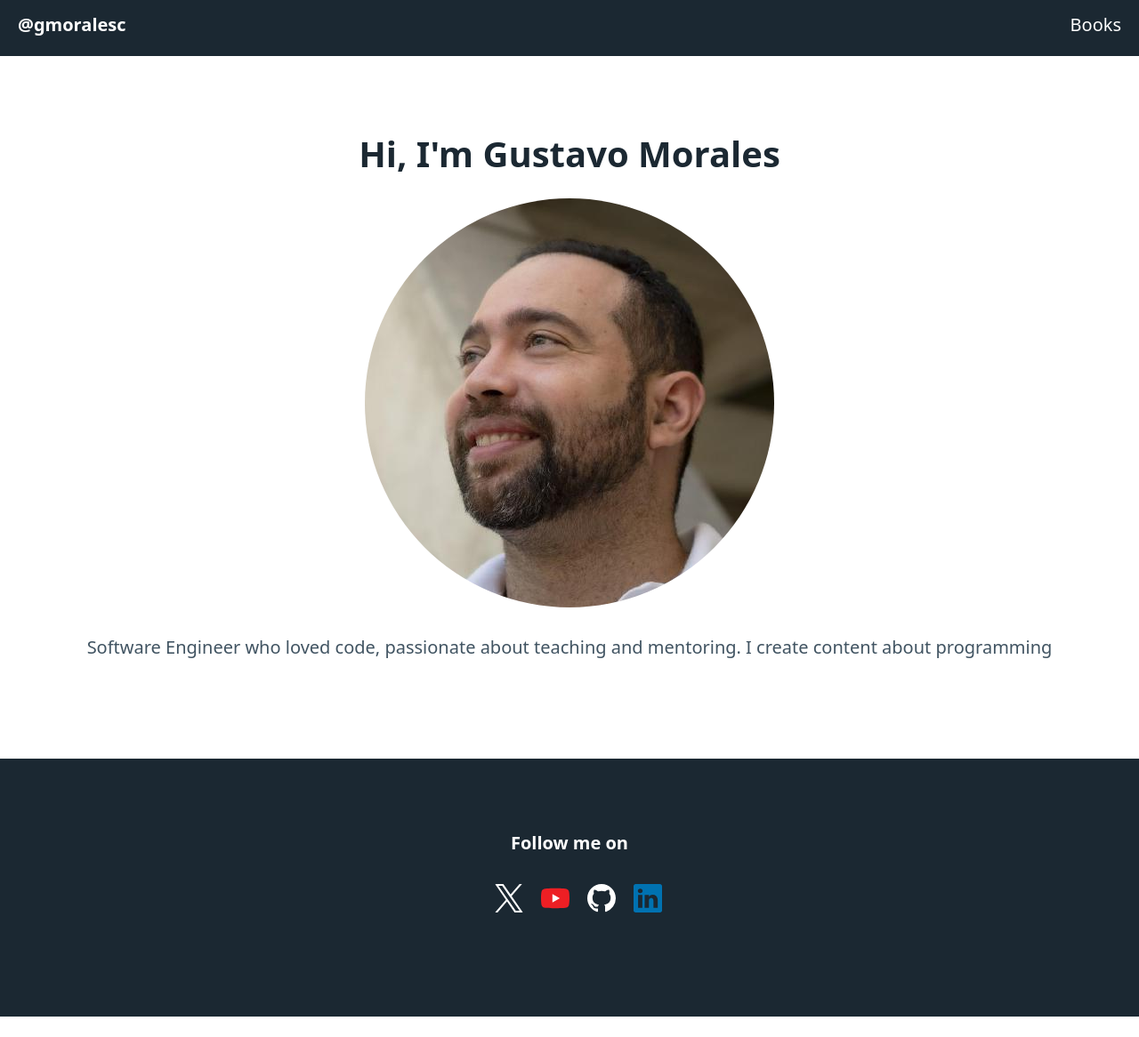
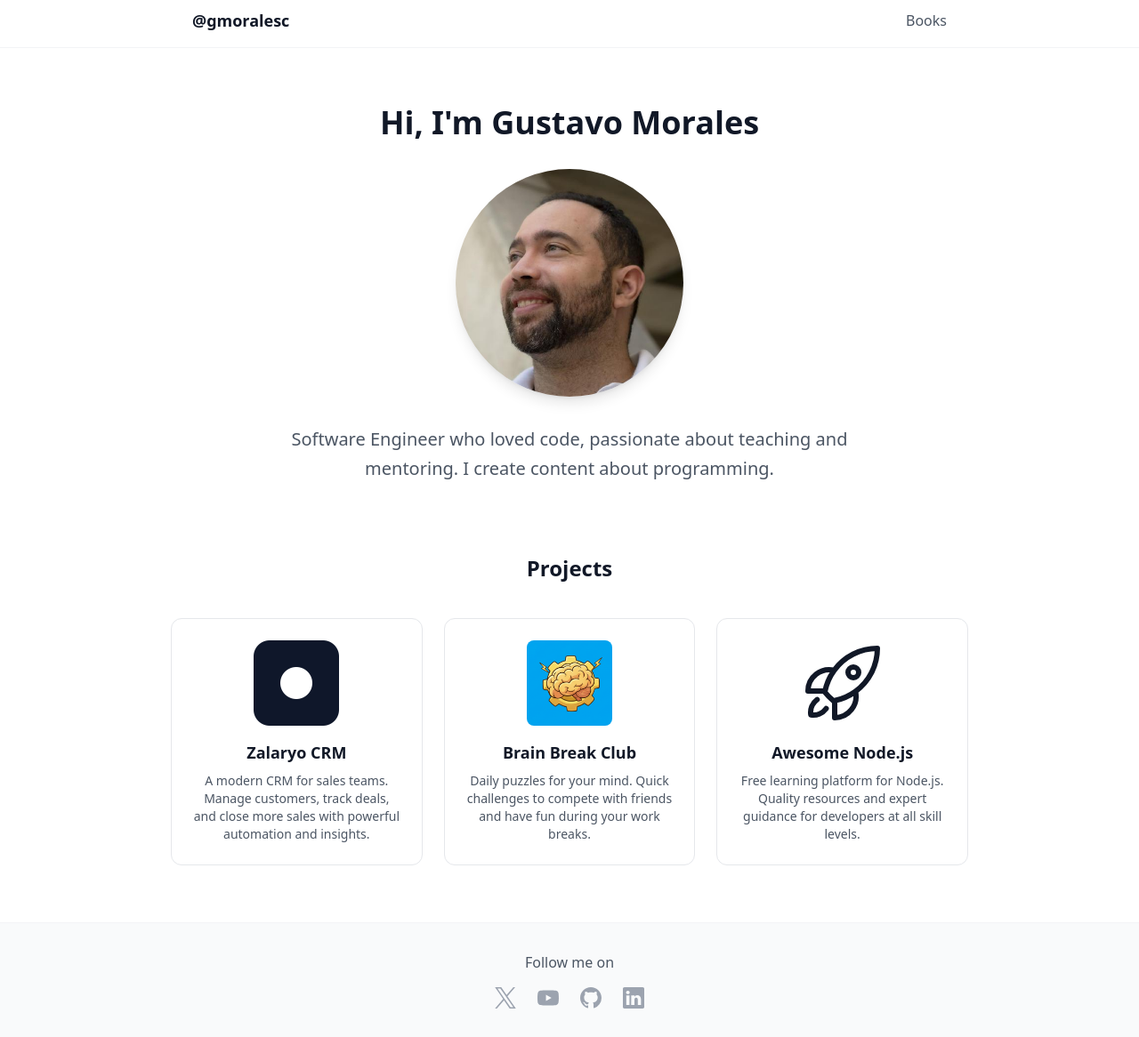
Before and after one commit to gmoralesc/gmoralesc.github.io, a plain HTML site: page index.html in a window 1280 px wide. Shown: the part 7-1173 px from the top of the page at 89% size. Before the commit the page ends 1150 px from the top, so only its background shows below. Drawn offline with nearby package versions, Linux system fonts and the light colour scheme.

Commit message:
Add CLAUDE.md for project guidance, refactor index.html with Tailwind CSS, remove index.css, and add new images for projects

```diff
--- a/index.css
+++ /dev/null
@@ -1,69 +0,0 @@
-:root {
-  --primary: #333;
-}
-
-html {
-  min-height: 100%;
-}
-
-body {
-  display: flex;
-  flex-direction: column;
-  margin: 0;
-  min-height: 100%;
-}
-
-h1 {
-  margin-bottom: var(--spacing);
-  text-align: center;
-}
-
-nav {
-  background-color: var(--contrast);
-}
-
-nav a {
-  color: var(--contrast-inverse);
-}
-
-nav a:hover {
-  text-decoration: underline;
-}
-
-main {
-  flex: 1;
-  display: flex;
-  flex-direction: column;
-}
-
-footer {
-  background-color: var(--contrast);
-  text-align: center;
-  padding: var(--spacing);
-}
-
-footer p {
-  color: var(--contrast-inverse);
-}
-
-footer ul {
-  display: flex;
-  justify-content: center;
-  gap: var(--spacing);
-}
-
-footer ul li {
-  list-style-type: none;
-}
-
-footer .icon-contrast-inverse {
-  fill: var(--contrast-inverse);
-}
-
-.text-center {
-  text-align: center;
-}
-
-.rounded {
-  border-radius: 50%;
-}
--- a/index.html
+++ b/index.html
@@ -23,146 +23,158 @@
     <meta property="og:image" content="https://gmoralesc.me/public/me.jpg" />
     <meta property="og:url" content="https://gmoralesc.me" />
     <meta name="twitter:card" content="summary_large_image" />
-    <link
-      rel="stylesheet"
-      href="https://cdn.jsdelivr.net/npm/@picocss/pico@1/css/pico.min.css"
-    />
-    <link rel="stylesheet" href="index.css" />
+    <script src="https://cdn.tailwindcss.com"></script>
   </head>
-  <body>
-    <nav class="container-fluid">
-      <ul>
-        <li>
-          <strong><a href="/"> @gmoralesc</a></strong>
-        </li>
-      </ul>
-      <ul>
-        <li><a href="/books">Books</a></li>
-      </ul>
+  <body class="min-h-screen flex flex-col bg-white text-gray-900">
+    <nav class="border-b border-gray-100">
+      <div class="max-w-4xl mx-auto px-6 py-4 flex justify-between items-center">
+        <a href="/" class="text-lg font-semibold text-gray-900 hover:text-gray-600 transition-colors">
+          @gmoralesc
+        </a>
+        <a href="/books" class="text-gray-600 hover:text-gray-900 transition-colors">
+          Books
+        </a>
+      </div>
     </nav>
-    <main class="text-center">
-      <h1>Hi, I'm Gustavo Morales</h1>
-      <p>
+
+    <main class="flex-1 px-6 py-16">
+      <div class="max-w-2xl mx-auto text-center mb-20">
+        <h1 class="text-4xl font-bold text-gray-900 mb-8">
+          Hi, I'm Gustavo Morales
+        </h1>
         <img
           src="public/me.jpg"
           alt="Gustavo Morales"
-          class="rounded"
-          width="50%"
-          style="max-width: 460px"
+          class="w-48 h-48 md:w-64 md:h-64 rounded-full object-cover mx-auto mb-8 shadow-lg"
         />
+        <p class="text-xl text-gray-600 leading-relaxed">
+          Software Engineer who loved code, passionate about teaching and
+          mentoring. I create content about programming.
         </p>
-      <p>
-        Software Engineer who loved code, passionate about teaching and
-        mentoring. I create content about programming
+      </div>
+
+      <section class="max-w-4xl mx-auto">
+        <h2 class="text-2xl font-bold text-gray-900 text-center mb-10">Projects</h2>
+        <div class="grid md:grid-cols-3 gap-6">
+          <a
+            href="https://www.zalaryo.com/"
+            target="_blank"
+            class="block p-6 bg-white border border-gray-200 rounded-xl hover:shadow-lg hover:border-gray-300 transition-all text-center"
+          >
+            <img src="public/zalaryo.png" alt="Zalaryo" class="w-24 h-24 mx-auto mb-4 rounded-lg" />
+            <h3 class="text-lg font-semibold text-gray-900 mb-2">Zalaryo CRM</h3>
+            <p class="text-gray-600 text-sm">
+              A modern CRM for sales teams. Manage customers, track deals, and close more sales with powerful automation and insights.
             </p>
+          </a>
+          <a
+            href="https://www.brainbreak.club/"
+            target="_blank"
+            class="block p-6 bg-white border border-gray-200 rounded-xl hover:shadow-lg hover:border-gray-300 transition-all text-center"
+          >
+            <img src="public/brainbreak.png" alt="Brain Break" class="w-24 h-24 mx-auto mb-4 rounded-lg" />
+            <h3 class="text-lg font-semibold text-gray-900 mb-2">Brain Break Club</h3>
+            <p class="text-gray-600 text-sm">
+              Daily puzzles for your mind. Quick challenges to compete with friends and have fun during your work breaks.
+            </p>
+          </a>
+          <a
+            href="https://www.awesomenodejs.dev/"
+            target="_blank"
+            class="block p-6 bg-white border border-gray-200 rounded-xl hover:shadow-lg hover:border-gray-300 transition-all text-center"
+          >
+            <svg xmlns="http://www.w3.org/2000/svg" class="w-24 h-24 mx-auto mb-4 text-gray-900" fill="none" viewBox="0 0 24 24" stroke="currentColor" stroke-width="1.5">
+              <path stroke-linecap="round" stroke-linejoin="round" d="M15.59 14.37a6 6 0 01-5.84 7.38v-4.8m5.84-2.58a14.98 14.98 0 006.16-12.12A14.98 14.98 0 009.631 8.41m5.96 5.96a14.926 14.926 0 01-5.841 2.58m-.119-8.54a6 6 0 00-7.381 5.84h4.8m2.581-5.84a14.927 14.927 0 00-2.58 5.84m2.699 2.7c-.103.021-.207.041-.311.06a15.09 15.09 0 01-2.448-2.448 14.9 14.9 0 01.06-.312m-2.24 2.39a4.493 4.493 0 00-1.757 4.306 4.493 4.493 0 004.306-1.758M16.5 9a1.5 1.5 0 11-3 0 1.5 1.5 0 013 0z" />
+            </svg>
+            <h3 class="text-lg font-semibold text-gray-900 mb-2">Awesome Node.js</h3>
+            <p class="text-gray-600 text-sm">
+              Free learning platform for Node.js. Quality resources and expert guidance for developers at all skill levels.
+            </p>
+          </a>
+        </div>
+      </section>
     </main>
-    <footer>
-      <p><strong>Follow me on</strong></p>
-      <ul>
-        <li>
+
+    <footer class="bg-gray-50 border-t border-gray-100">
+      <div class="max-w-4xl mx-auto px-6 py-8 text-center">
+        <p class="text-gray-600 font-medium mb-4">Follow me on</p>
+        <div class="flex justify-center gap-6">
           <a
             aria-label="Follow me on X"
             href="https://twitter.com/gmoralesc"
             target="_blank"
+            class="text-gray-400 hover:text-gray-900 transition-colors"
           >
-            <?xml version="1.0" ?><svg
+            <svg
               xmlns="http://www.w3.org/2000/svg"
-              width="32"
-              height="32"
+              width="24"
+              height="24"
               viewBox="0 0 1200 1227"
-              fill="none"
+              fill="currentColor"
             >
-              <g clip-path="url(#clip0_1_2)">
               <path
                 d="M714.163 519.284L1160.89 0H1055.03L667.137 450.887L357.328 0H0L468.492 681.821L0 1226.37H105.866L515.491 750.218L842.672 1226.37H1200L714.137 519.284H714.163ZM569.165 687.828L521.697 619.934L144.011 79.6944H306.615L611.412 515.685L658.88 583.579L1055.08 1150.3H892.476L569.165 687.854V687.828Z"
-                  fill="black"
-                  class="icon-contrast-inverse"
               />
-              </g>
-              <defs>
-                <clipPath id="clip0_1_2">
-                  <rect width="1200" height="1227" fill="white" />
-                </clipPath>
-              </defs>
             </svg>
           </a>
-        </li>
-        <li>
           <a
-            aria-label="Follow me on Youtube"
+            aria-label="Follow me on YouTube"
             href="https://youtube.com/@gmoralesc"
             target="_blank"
-            ><?xml version="1.0" ?><!DOCTYPE svg PUBLIC '-//W3C//DTD SVG 1.1//EN' 'http://www.w3.org/Graphics/SVG/1.1/DTD/svg11.dtd'>
+            class="text-gray-400 hover:text-red-600 transition-colors"
+          >
             <svg
-              style="
-                fill-rule: evenodd;
-                clip-rule: evenodd;
-                stroke-linejoin: round;
-                stroke-miterlimit: 2;
-              "
-              version="1.1"
-              viewBox="0 0 512 512"
-              height="32"
-              width="32"
-              xml:space="preserve"
               xmlns="http://www.w3.org/2000/svg"
-              xmlns:serif="http://www.serif.com/"
-              xmlns:xlink="http://www.w3.org/1999/xlink"
+              width="24"
+              height="24"
+              viewBox="0 0 24 24"
+              fill="currentColor"
             >
-              <g>
               <path
-                  d="M501.299,132.766c-5.888,-22.03 -23.234,-39.377 -45.264,-45.264c-39.932,-10.701 -200.037,-10.701 -200.037,-10.701c0,0 -160.105,0 -200.038,10.701c-22.025,5.887 -39.376,23.234 -45.264,45.264c-10.696,39.928 -10.696,123.236 -10.696,123.236c0,0 0,83.308 10.696,123.232c5.888,22.03 23.239,39.381 45.264,45.268c39.933,10.697 200.038,10.697 200.038,10.697c0,0 160.105,0 200.037,-10.697c22.03,-5.887 39.376,-23.238 45.264,-45.268c10.701,-39.924 10.701,-123.232 10.701,-123.232c0,0 0,-83.308 -10.701,-123.236Z"
-                  style="fill: #ed1f24; fill-rule: nonzero"
+                d="M23.498 6.186a3.016 3.016 0 0 0-2.122-2.136C19.505 3.545 12 3.545 12 3.545s-7.505 0-9.377.505A3.017 3.017 0 0 0 .502 6.186C0 8.07 0 12 0 12s0 3.93.502 5.814a3.016 3.016 0 0 0 2.122 2.136c1.871.505 9.376.505 9.376.505s7.505 0 9.377-.505a3.015 3.015 0 0 0 2.122-2.136C24 15.93 24 12 24 12s0-3.93-.502-5.814zM9.545 15.568V8.432L15.818 12l-6.273 3.568z"
               />
-                <path
-                  d="M204.796,332.803l133.018,-76.801l-133.018,-76.801l0,153.602Z"
-                  style="fill: #fff; fill-rule: nonzero"
-                />
-              </g>
             </svg>
           </a>
-        </li>
-        <li>
           <a
             aria-label="Follow me on GitHub"
             href="https://github.com/gmoralesc"
             target="_blank"
+            class="text-gray-400 hover:text-gray-900 transition-colors"
           >
             <svg
               xmlns="http://www.w3.org/2000/svg"
-              width="32"
-              height="32"
-              fill="black"
+              width="24"
+              height="24"
               viewBox="0 0 16 16"
-              class="icon-contrast-inverse"
+              fill="currentColor"
             >
               <path
                 d="M8 0C3.58 0 0 3.58 0 8c0 3.54 2.29 6.53 5.47 7.59.4.07.55-.17.55-.38 0-.19-.01-.82-.01-1.49-2.01.37-2.53-.49-2.69-.94-.09-.23-.48-.94-.82-1.13-.28-.15-.68-.52-.01-.53.63-.01 1.08.58 1.23.82.72 1.21 1.87.87 2.33.66.07-.52.28-.87.51-1.07-1.78-.2-3.64-.89-3.64-3.95 0-.87.31-1.59.82-2.15-.08-.2-.36-1.02.08-2.12 0 0 .67-.21 2.2.82.64-.18 1.32-.27 2-.27.68 0 1.36.09 2 .27 1.53-1.04 2.2-.82 2.2-.82.44 1.1.16 1.92.08 2.12.51.56.82 1.27.82 2.15 0 3.07-1.87 3.75-3.65 3.95.29.25.54.73.54 1.48 0 1.07-.01 1.93-.01 2.2 0 .21.15.46.55.38A8.012 8.012 0 0 0 16 8c0-4.42-3.58-8-8-8z"
               />
             </svg>
           </a>
-        </li>
-        <li>
           <a
             aria-label="Follow me on LinkedIn"
             href="https://www.linkedin.com/in/gmoralesc"
             target="_blank"
+            class="text-gray-400 hover:text-blue-600 transition-colors"
           >
             <svg
               xmlns="http://www.w3.org/2000/svg"
-              width="32"
-              height="32"
-              fill="#0072b1"
+              width="24"
+              height="24"
               viewBox="0 0 16 16"
+              fill="currentColor"
             >
               <path
                 d="M0 1.146C0 .513.526 0 1.175 0h13.65C15.474 0 16 .513 16 1.146v13.708c0 .633-.526 1.146-1.175 1.146H1.175C.526 16 0 15.487 0 14.854V1.146zm4.943 12.248V6.169H2.542v7.225h2.401zm-1.2-8.212c.837 0 1.358-.554 1.358-1.248-.015-.709-.52-1.248-1.342-1.248-.822 0-1.359.54-1.359 1.248 0 .694.521 1.248 1.327 1.248h.016zm4.908 8.212V9.359c0-.216.016-.432.08-.586.173-.431.568-.878 1.232-.878.869 0 1.216.662 1.216 1.634v3.865h2.401V9.25c0-2.22-1.184-3.252-2.764-3.252-1.274 0-1.845.7-2.165 1.193v.025h-.016a5.54 5.54 0 0 1 .016-.025V6.169h-2.4c.03.678 0 7.225 0 7.225h2.4z"
               />
             </svg>
           </a>
-        </li>
-      </ul>
+        </div>
+      </div>
     </footer>
+
     <!-- Google tag (gtag.js) -->
     <script
       async
@@ -174,7 +186,6 @@
         dataLayer.push(arguments);
       }
       gtag('js', new Date());
-
       gtag('config', 'G-2P1LNMY67H');
     </script>
   </body>
```
Also changed, not shown: CLAUDE.md (added, +26 -0 lines), books/index.html (+75 -82 lines), public/brainbreak.png (added), public/zalaryo.png (added). Lines whose indentation alone changed are shown as unchanged.
